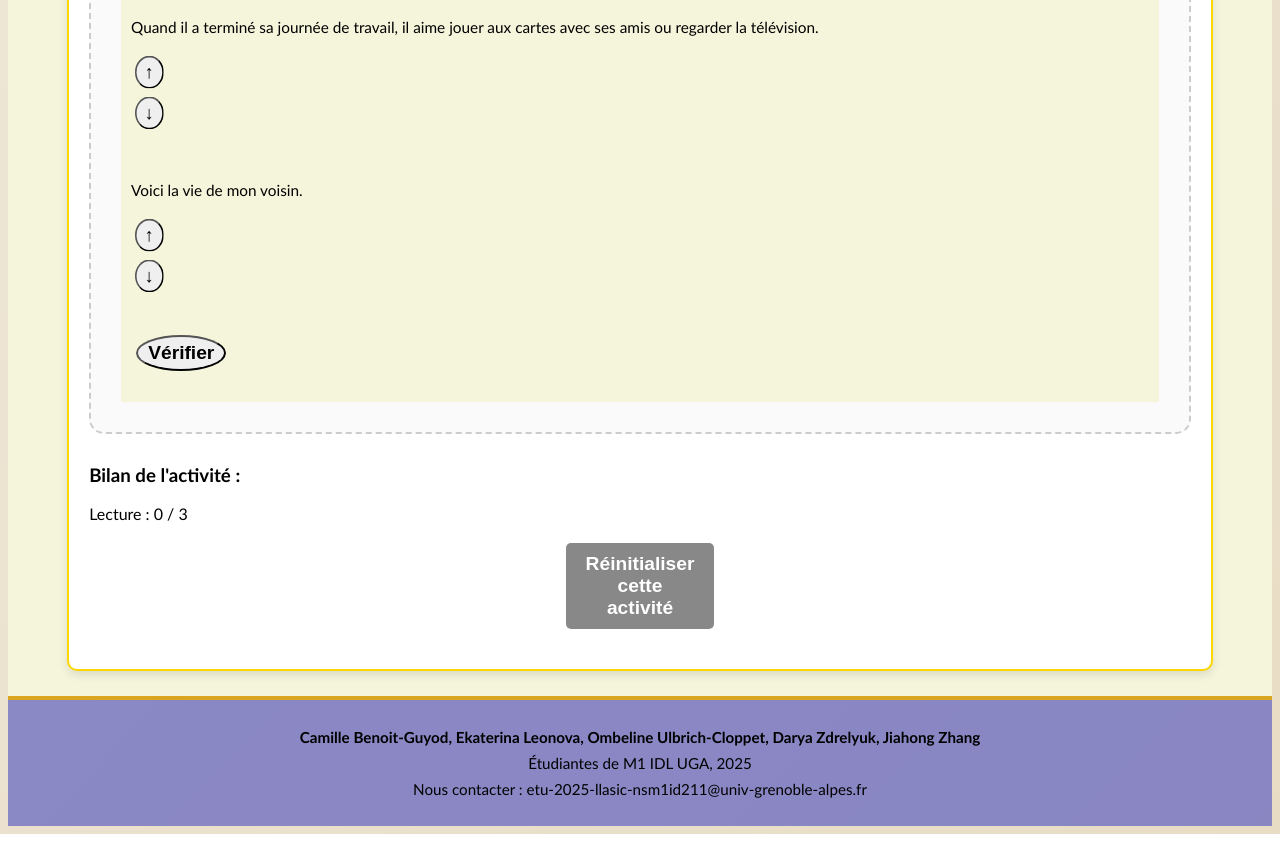
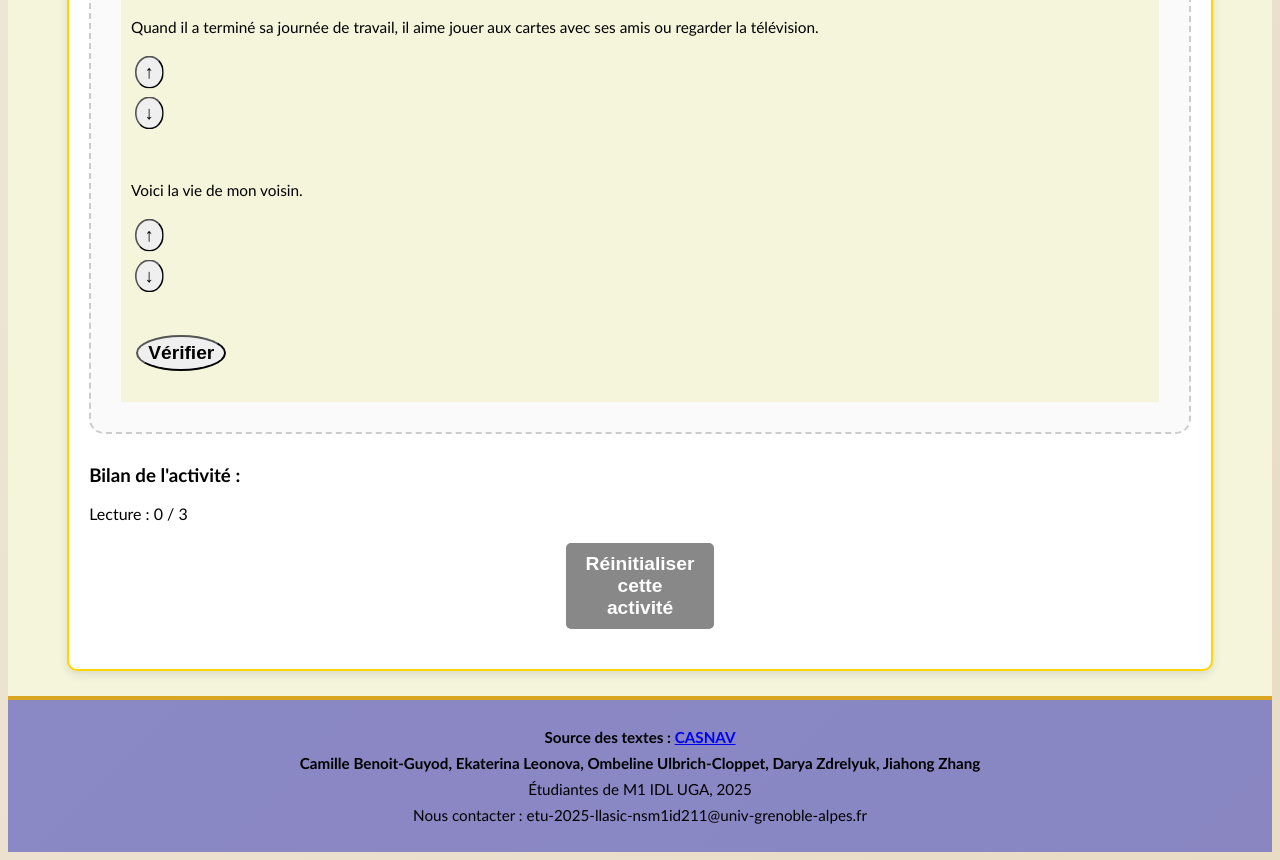
Before and after one commit to daryazdr/Projet-programmation-web-M1-IDL-UGA, a plain HTML site: page activites/lecture/lecture.html in a window 1280 px wide. Shown: the part 3305-4165 px from the top of the page. Before the commit the page ends 4139 px from the top, so only its background shows below. Drawn offline with Linux system fonts and the light colour scheme.

Commit message:
ajouter credots et commentaires dans la partie lecture

```diff
--- a/activites/lecture/lecture.html
+++ b/activites/lecture/lecture.html
@@ -4,16 +4,20 @@
 <head>
     <title>Exercices de lecture</title>
     <meta charset="UTF-8">
+    <!-- lien vers le fichier css spécifique à la page lecture -->
     <link rel="stylesheet" type="text/css" href="lecture.css" />
+    <!-- lien vers le fichier css général du site -->
     <link rel="stylesheet" type="text/css" href="../../style.css" />
 </head>
 
 <body>
-
+    <!-- en-tête de la page avec le titre principal -->
     <header>
         <h1>Exercices de français</h1>
     </header>
 
+
+    <!-- menu de navigation pour accéder aux différentes pages du site -->
     <nav id="menu">
         <div class="menu"><a href="../../index.html">Accueil</a></div>
         <div class="menu"><a href="../grammaire/grammaire.html">Grammaire</a></div>
@@ -27,6 +31,7 @@
     <h2>Lecture</h2>
     <div class="contenu">
         <div class="paragraphe">
+            <!-- instruction pour l'utilisateur -->
             <h3>Remets les étiquettes des textes dans le bon ordre.</h3>
 
             <!-- 1ere exercice -->
@@ -36,9 +41,10 @@
                     <img src="../../assets/image/ours.jpg" alt="ours blanc">
                     <h4 class="text_name">L'ours blanc</h4>
                 </div>
-
+                <!-- conteneur des phrases à réorganiser -->
                 <div class="container">
                     <div class="item">
+                        <!-- chaque item contient une phrase et deux boutons pour la déplacer en haut ou en bas-->
                         <p>Il vit au pôle Nord.</p>
                         <button type="button" class="up">↑</button>
                         <button type="button" class="down">↓</button>
@@ -170,10 +176,11 @@
                 </div>
             </div>
 
+            <!-- section pour afficher le bilan total de l'activité -->
             <h3>Bilan de l'activité :</h3>
             <p id="bilan-lecture"></p>
 
-            <!-- Bouton pour réinitialiser cette activité -->
+            <!-- bouton pour réinitialiser cette activité -->
             <button id="resetPage"
                 style="margin: 20px auto; display: block; padding: 10px 20px; background-color: #888; color: white; border: none; border-radius: 5px; cursor: pointer;">Réinitialiser
                 cette activité</button>
@@ -182,7 +189,11 @@
         </div>
     </div>
 
+    <!-- pied de page avec les crédits et informations de contact -->
     <footer>
+        <p><strong>Source des textes :
+                <a href="https://lettres-lca.enseigne.ac-lyon.fr/spip/spip.php?article444">CASNAV</a></strong>
+        </p>
         <p><strong>Camille Benoit-Guyod, Ekaterina Leonova, Ombeline Ulbrich-Cloppet, Darya Zdrelyuk, Jiahong
                 Zhang</strong></p>
         <p>Étudiantes de M1 IDL UGA, 2025</p>
@@ -191,7 +202,7 @@
 
     <script src="lecture.js"></script>
 
-    <!-- Bouton retour en haut -->
+    <!-- bouton retour en haut -->
     <button id="scrollToTop" title="Retour en haut">↑</button>
     <script>
         document.getElementById('scrollToTop').onclick = function () {
```
Also changed, not shown: activites/lecture/lecture.css (+7 -1 lines), activites/lecture/lecture.js (+9 -0 lines).
